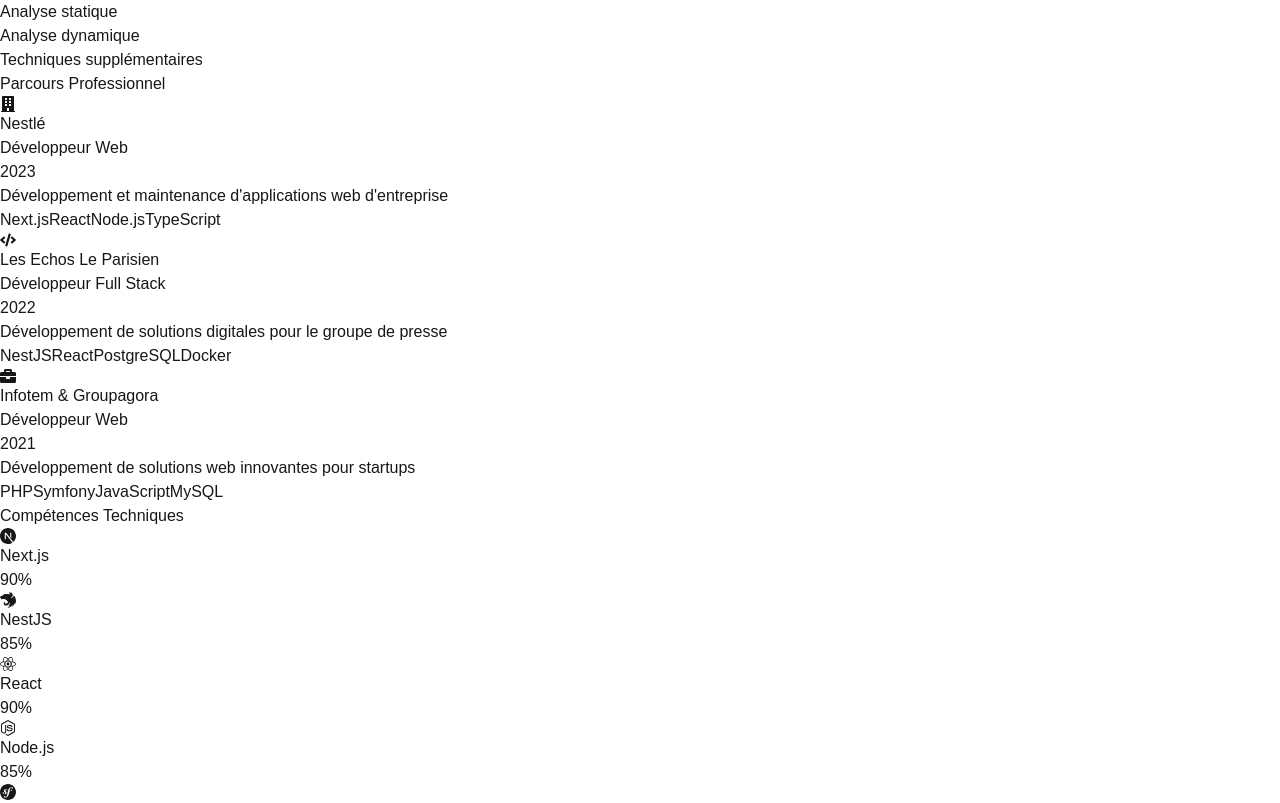
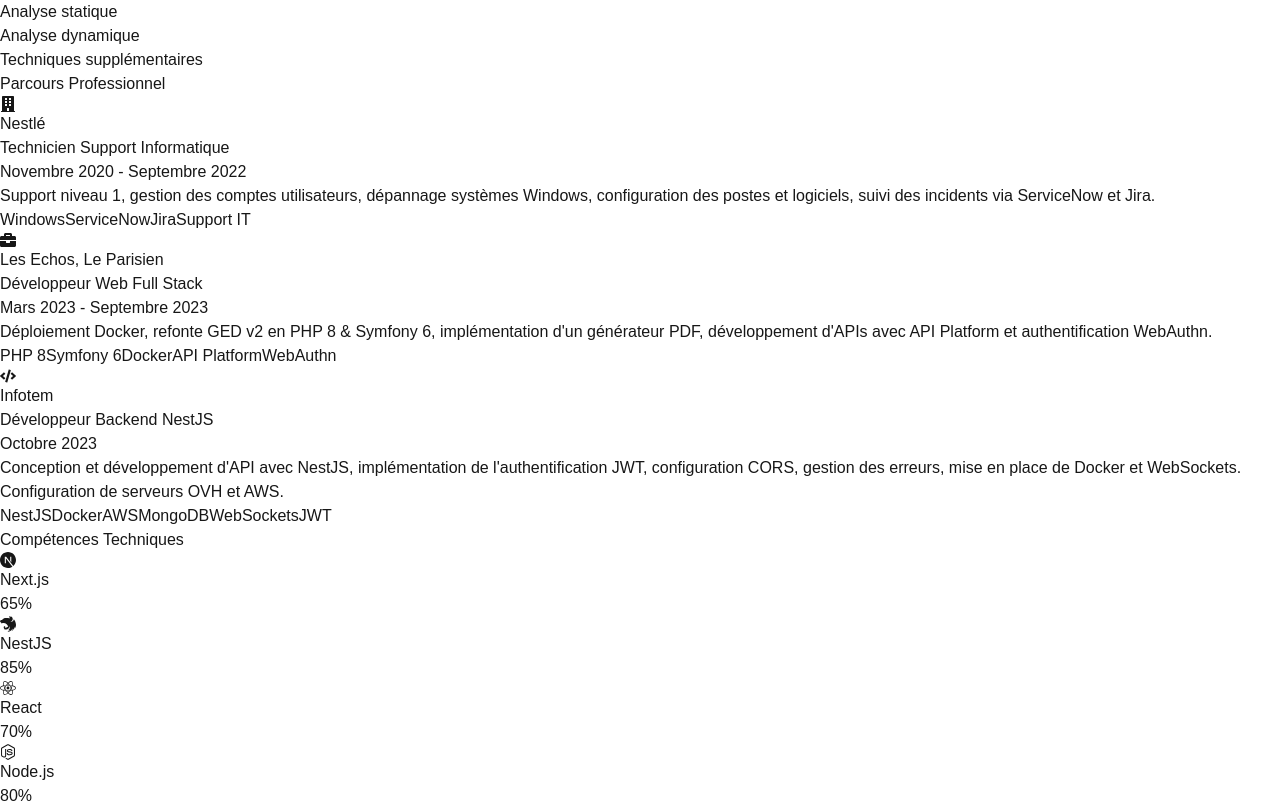
Before and after one commit to Liony94/portfolio-cybersecu, a Next.js app: page / in a window 1280 px wide. Shown: the part 1000-1803 px from the top of the page. Built offline with nearby package versions, Linux system fonts and the light colour scheme.

Commit message:
Update Journey and TechStack sections with more accurate professional experience and skill levels

```diff
--- a/src/components/sections/Journey.tsx
+++ b/src/components/sections/Journey.tsx
@@ -6,30 +6,30 @@
   const experiences = [
     {
       company: "Nestlé",
-      role: "Développeur Web",
-      period: "2023",
-      description: "Développement et maintenance d'applications web d'entreprise",
+      role: "Technicien Support Informatique",
+      period: "Novembre 2020 - Septembre 2022",
+      description: "Support niveau 1, gestion des comptes utilisateurs, dépannage systèmes Windows, configuration des postes et logiciels, suivi des incidents via ServiceNow et Jira.",
       icon: FaBuilding,
-      color: "from-blue-500 to-blue-600",
-      skills: ["Next.js", "React", "Node.js", "TypeScript"]
+      color: "from-green-500 to-green-600",
+      skills: ["Windows", "ServiceNow", "Jira", "Support IT"]
     },
     {
-      company: "Les Echos Le Parisien",
-      role: "Développeur Full Stack",
-      period: "2022",
-      description: "Développement de solutions digitales pour le groupe de presse",
-      icon: FaCode,
+      company: "Les Echos, Le Parisien",
+      role: "Développeur Web Full Stack",
+      period: "Mars 2023 - Septembre 2023",
+      description: "Déploiement Docker, refonte GED v2 en PHP 8 & Symfony 6, implémentation d'un générateur PDF, développement d'APIs avec API Platform et authentification WebAuthn.",
+      icon: FaBriefcase,
       color: "from-purple-500 to-purple-600",
-      skills: ["NestJS", "React", "PostgreSQL", "Docker"]
+      skills: ["PHP 8", "Symfony 6", "Docker", "API Platform", "WebAuthn"]
     },
     {
-      company: "Infotem & Groupagora",
-      role: "Développeur Web",
-      period: "2021",
-      description: "Développement de solutions web innovantes pour startups",
-      icon: FaBriefcase,
-      color: "from-green-500 to-green-600",
-      skills: ["PHP", "Symfony", "JavaScript", "MySQL"]
+      company: "Infotem",
+      role: "Développeur Backend NestJS",
+      period: "Octobre 2023",
+      description: "Conception et développement d'API avec NestJS, implémentation de l'authentification JWT, configuration CORS, gestion des erreurs, mise en place de Docker et WebSockets. Configuration de serveurs OVH et AWS.",
+      icon: FaCode,
+      color: "from-blue-500 to-blue-600",
+      skills: ["NestJS", "Docker", "AWS", "MongoDB", "WebSockets", "JWT"]
     }
   ];
 
--- a/src/components/sections/TechStack.tsx
+++ b/src/components/sections/TechStack.tsx
@@ -5,12 +5,12 @@
 
 export default function TechStack() {
   const technologies = [
-    { name: 'Next.js', level: 90, icon: SiNextdotjs, color: 'hover:text-black dark:hover:text-white' },
+    { name: 'Next.js', level: 65, icon: SiNextdotjs, color: 'hover:text-black dark:hover:text-white' },
     { name: 'NestJS', level: 85, icon: SiNestjs, color: 'hover:text-red-600' },
-    { name: 'React', level: 90, icon: FaReact, color: 'hover:text-blue-400' },
-    { name: 'Node.js', level: 85, icon: FaNodeJs, color: 'hover:text-green-500' },
-    { name: 'PHP/Symfony', level: 75, icon: SiSymfony, color: 'hover:text-purple-500' },
-    { name: 'Python', level: 70, icon: FaPython, color: 'hover:text-yellow-500' },
+    { name: 'React', level: 70, icon: FaReact, color: 'hover:text-blue-400' },
+    { name: 'Node.js', level: 80, icon: FaNodeJs, color: 'hover:text-green-500' },
+    { name: 'PHP/Symfony', level: 83, icon: SiSymfony, color: 'hover:text-purple-500' },
+    { name: 'Python', level: 55, icon: FaPython, color: 'hover:text-yellow-500' },
     { name: 'C#', level: 65, icon: SiSharp, color: 'hover:text-purple-600' },
   ];
 
```
